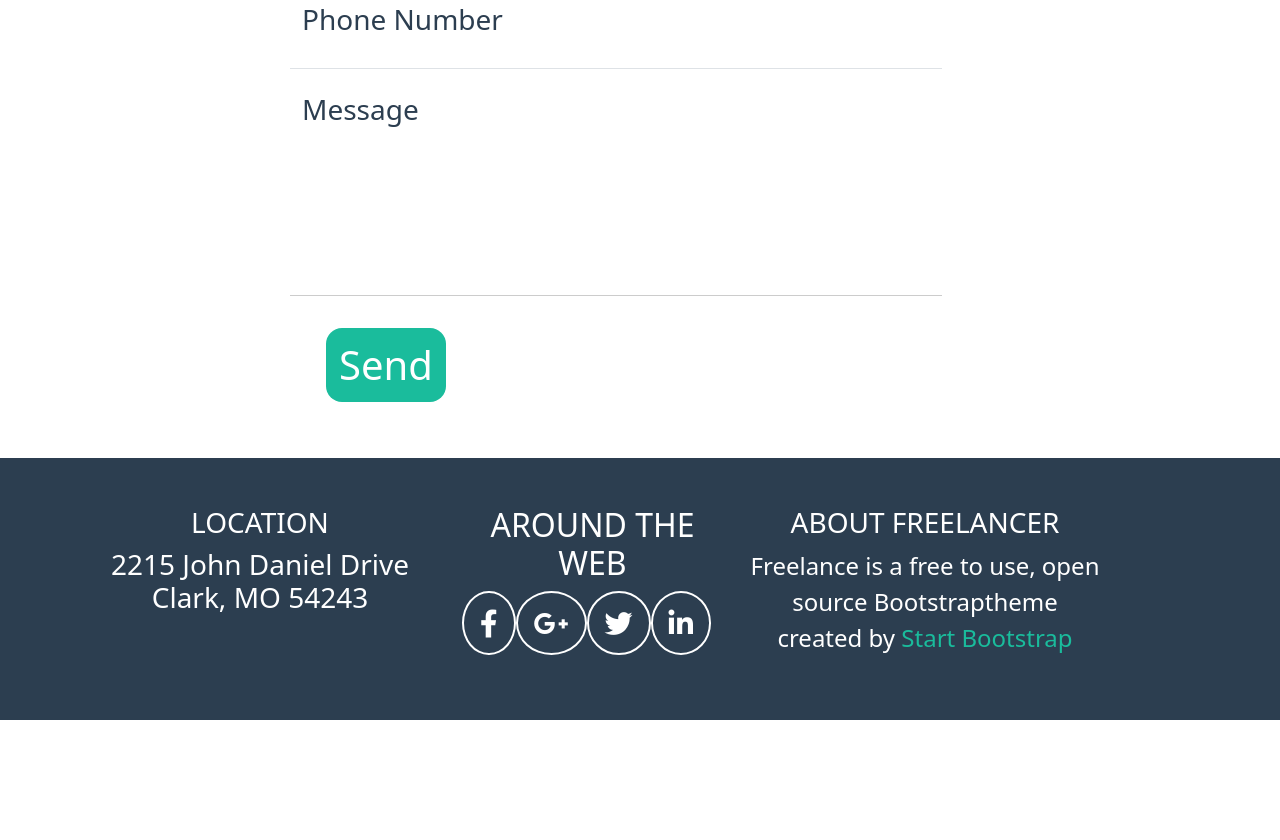
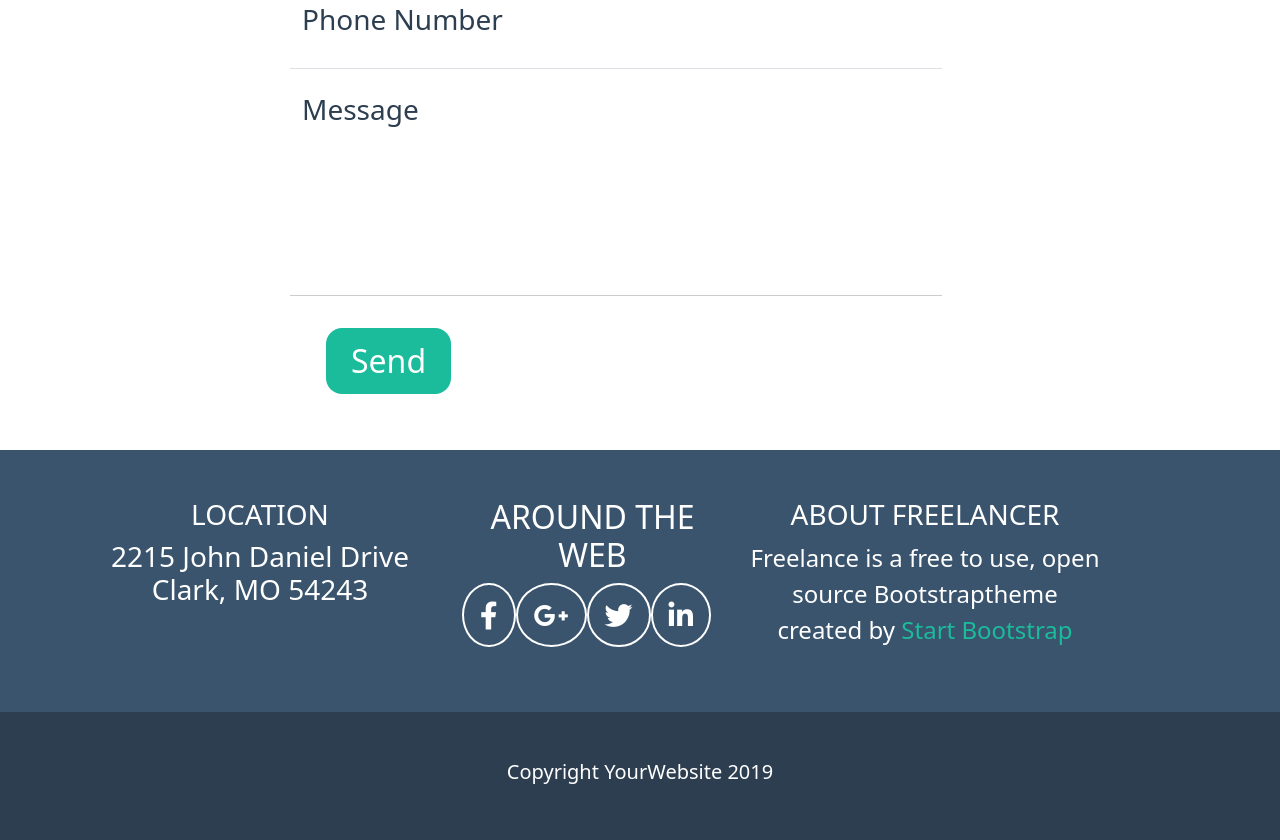
Before and after one commit to Nicola-Perera/html-css-bootstrap-freelancer, a plain HTML site: page index.html in a window 1280 px wide. Shown: the part 7608-8448 px from the top of the page. Before the commit the page ends 8328 px from the top, so only its background shows below. Drawn offline with nearby package versions, Linux system fonts and the light colour scheme.

Commit message:
completato footer

```diff
--- a/css/style.css
+++ b/css/style.css
@@ -4,6 +4,9 @@
 }
 .bg_green {
     background-color: #1ABC9C;
+}
+.bg_cyan {
+    background-color: #3a546d;
 }
 
 /* text color */
--- a/index.html
+++ b/index.html
@@ -134,7 +134,7 @@
                 </div>
 
                 <div class="col-6 py-2 mb-5">
-                    <button type="button" class="bg_green twhite fs-1 btn ">Send</button>
+                    <button type="button" class="px-4 py-2 bg_green twhite fs-2 btn ">Send</button>
                 </div>
 
             </div>
@@ -142,7 +142,7 @@
         </div>
 
         <!-- sezione indirizzi -->
-        <div class="address bg_blue twhite">
+        <div class="address bg_cyan twhite">
             <div class="container">
 
                 <div class="row py-5">
@@ -175,6 +175,10 @@
 
     <footer>
 
+        <div class="center twhite bg_blue pt-5 pb-5">
+            <h5>Copyright YourWebsite 2019</h5>
+        </div>
+
     </footer>
 
 </body>
```
